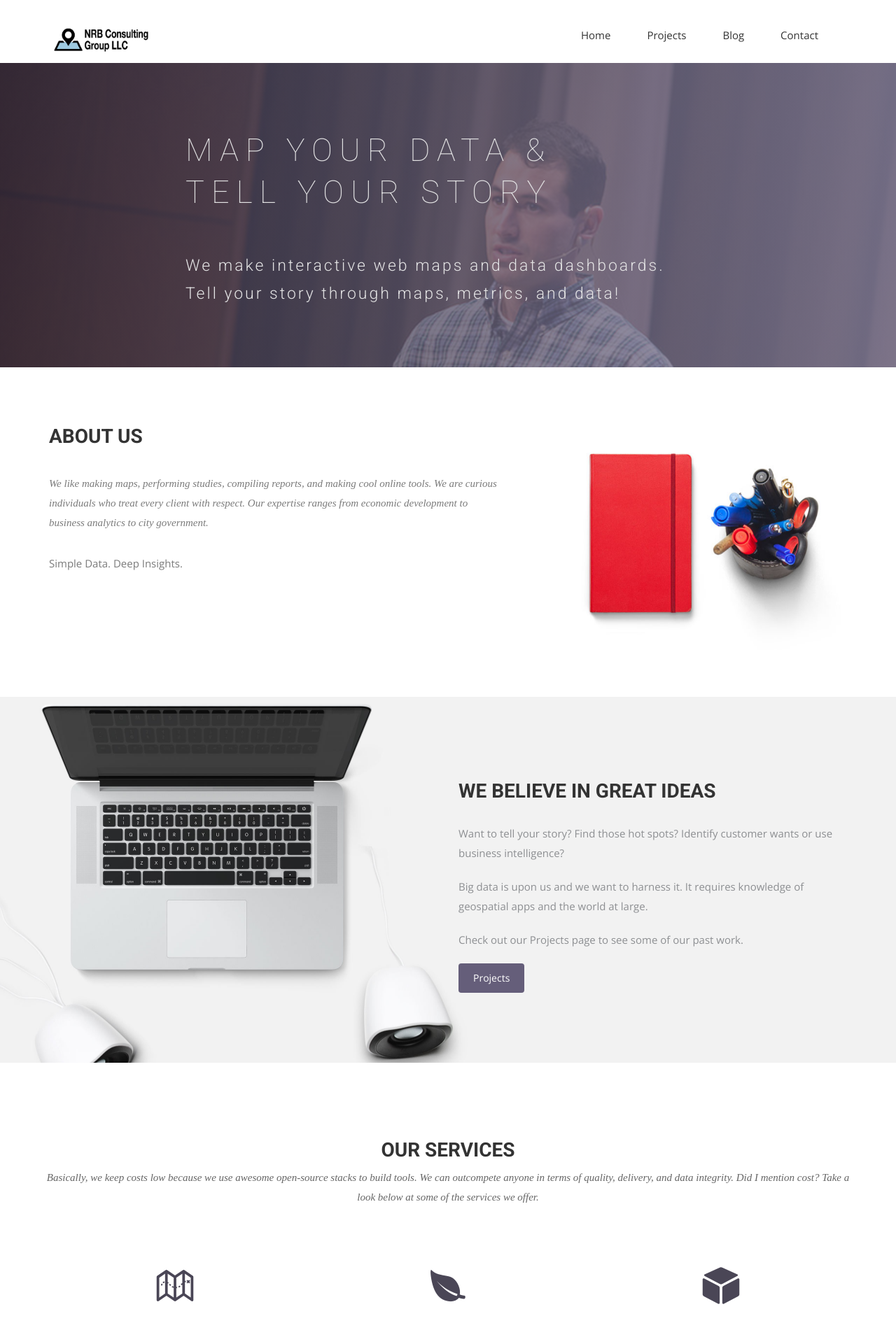
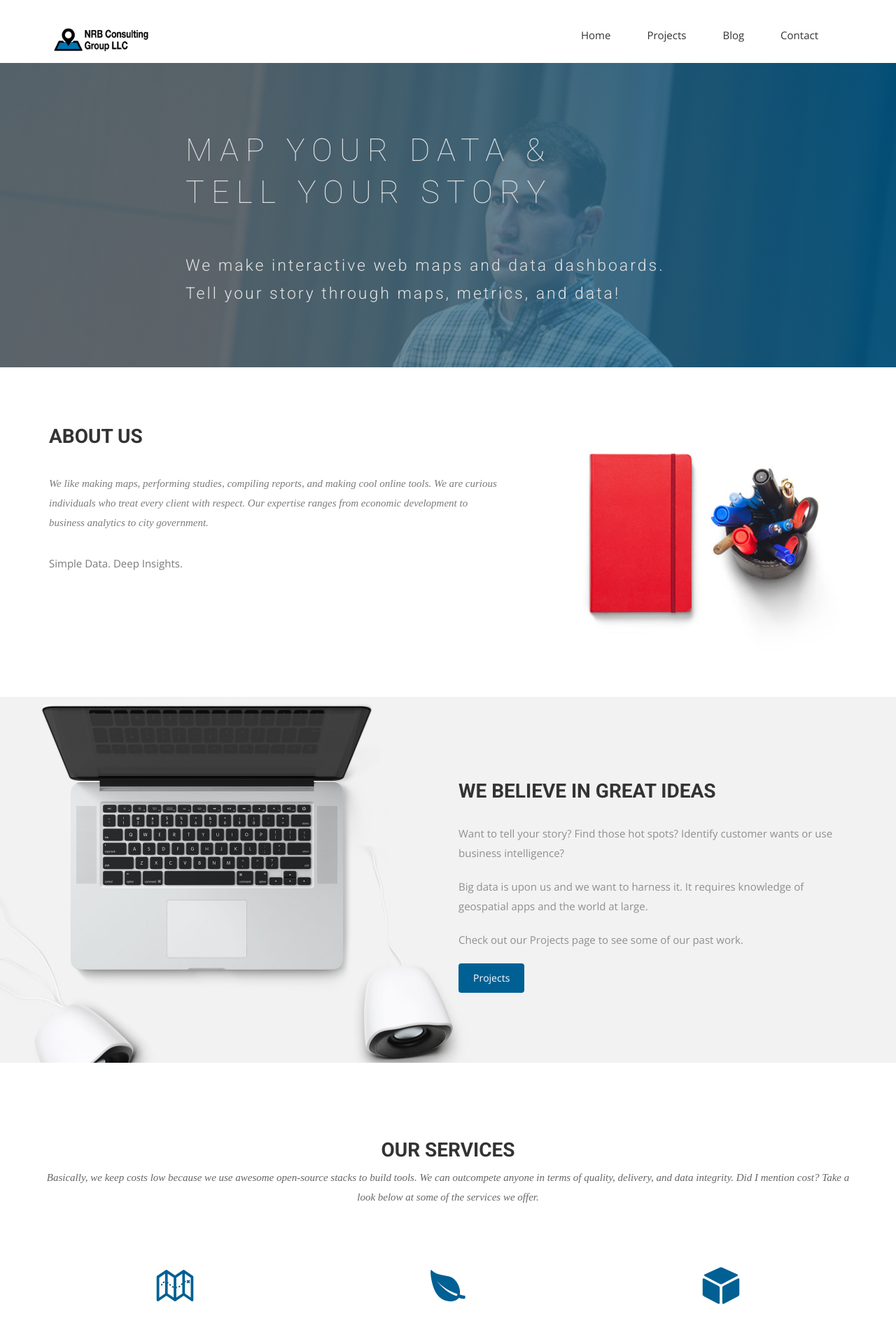
Before and after one commit to nrbrigmon/nrbrigmon.github.io, a Jekyll site: the page built from index.html, in a window 1280 px wide. Shown: the top 1901 px of the page at 70% size. Built offline with Jekyll 4.4.1, drawn with Linux system fonts in a browser that asks for light colours; nearby versions of some CDN libraries; some web fonts are replaced.

Commit message:
testing bluer color palettes

```diff
--- a/css/airspace.css
+++ b/css/airspace.css
@@ -113,7 +113,7 @@ font header .navbar-default .navbar-nav li a:hover {
   right: 0;
   width: 100%;
   height: 100%;
-  background: linear-gradient(to left, #8b86a3, #322e40);
+  background: linear-gradient(to left, #006093, #5c7683 70%);
   opacity: 0.8;
 }
 #slider .block {
@@ -172,7 +172,7 @@ font header .navbar-default .navbar-nav li a:hover {
 }
 #service .service-item i {
   font-size: 60px;
-  color: #4A4656;
+  color: #006093;
 }
 #service .service-item h4 {
   padding-top: 20px;
@@ -207,9 +207,11 @@ font header .navbar-default .navbar-nav li a:hover {
   bottom: 0;
   width: 100%;
   height: 100%;
-  background: #1d192c;
+  background: #006093;
   opacity: 0.8;
 }
+
+
 #call-to-action h2 {
   padding-bottom: 20px;
   line-height: 33px;
@@ -263,7 +265,7 @@ font header .navbar-default .navbar-nav li a:hover {
   margin-bottom: 20px;
 }
 #feature .btn-view-works {
-  background: #655E7A;
+  background: #006093;
   color: #fff;
   padding: 10px 20px;
 }
@@ -375,7 +377,7 @@ font header .navbar-default .navbar-nav li a:hover {
   right: 0;
   width: 100%;
   height: 100%;
-  background: linear-gradient(to left, #928dab, #1f1c2c 70%);
+  background: linear-gradient(to left, #006093, #5c7683 70%);
   opacity: 0.8;
 }
 #projects-header .block {
@@ -416,7 +418,7 @@ font header .navbar-default .navbar-nav li a:hover {
   right: 0;
   width: 100%;
   height: 100%;
-  background: linear-gradient(to left, #928dab, #1f1c2c 70%);
+  background: linear-gradient(to left, #006093, #5c7683 70%);
   opacity: 0.8;
 }
 #global-header .block {
@@ -467,7 +469,7 @@ font header .navbar-default .navbar-nav li a:hover {
   position: relative;
 }
 #portfolio-work .block .portfolio-menu ul .active {
-  color: #655E7A;
+  color: #3182bd;
   position: relative;
 }
 #portfolio-work .block .portfolio-menu ul .active:before {
@@ -541,7 +543,7 @@ font header .navbar-default .navbar-nav li a:hover {
 #portfolio-work .block .portfolio-contant ul li a span {
   font-style: italic;
   font-size: 13px;
-  color: #655E7A;
+  color: #3182bd;
 }
 #portfolio-work .block .portfolio-contant ul img {
   width: 100%;
@@ -664,7 +666,7 @@ font header .navbar-default .navbar-nav li a:hover {
   right: 0;
   width: 100%;
   height: 100%;
-  background: linear-gradient(to left, #928dab, #1f1c2c 70%);
+  background: linear-gradient(to left, #006093, #5c7683 70%);
   opacity: 0.8;
 }
 #slider-contact .block {
```
Also changed, not shown: favicon.ico, imgs/stacked-logo-2016-12-17.png, 9 other files.
